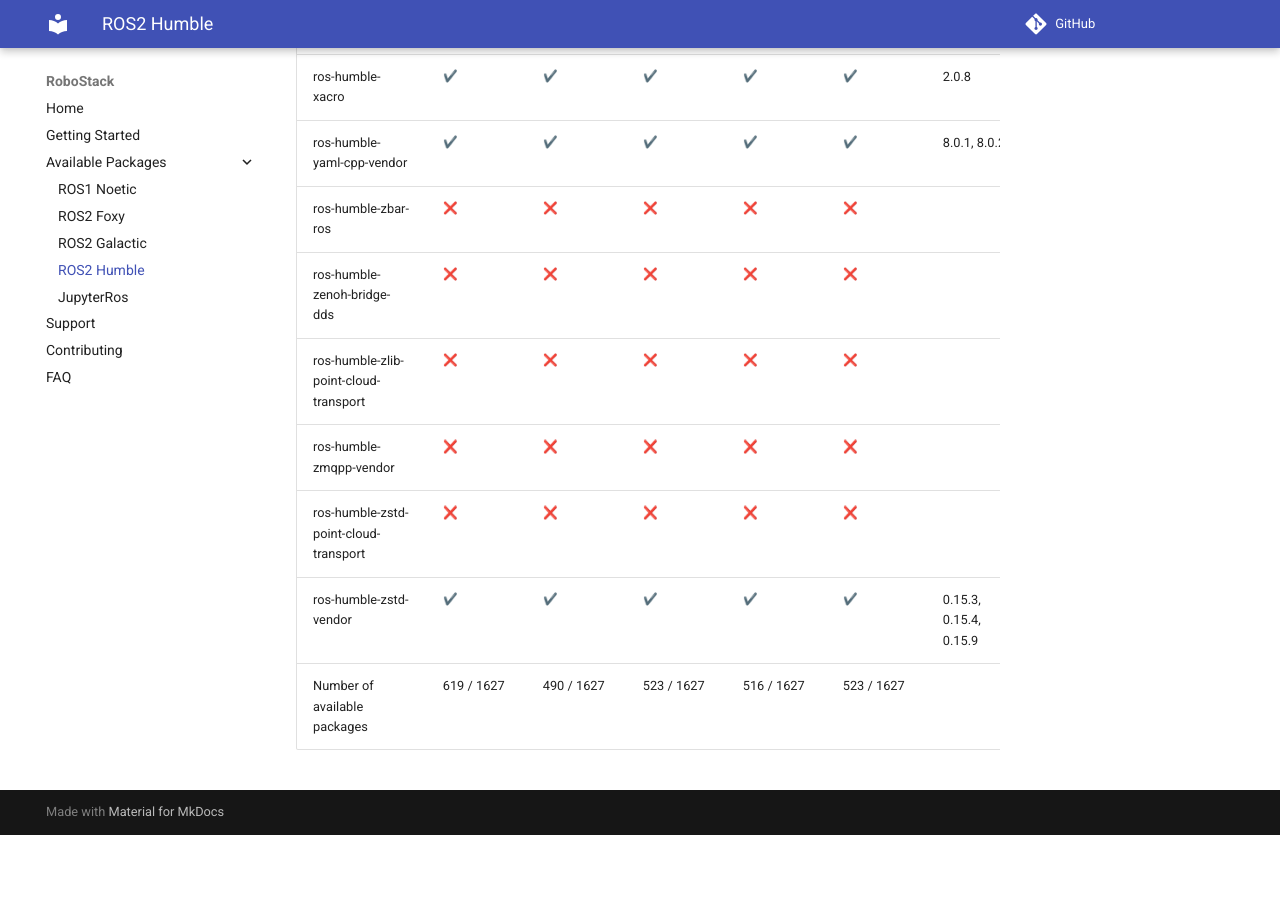
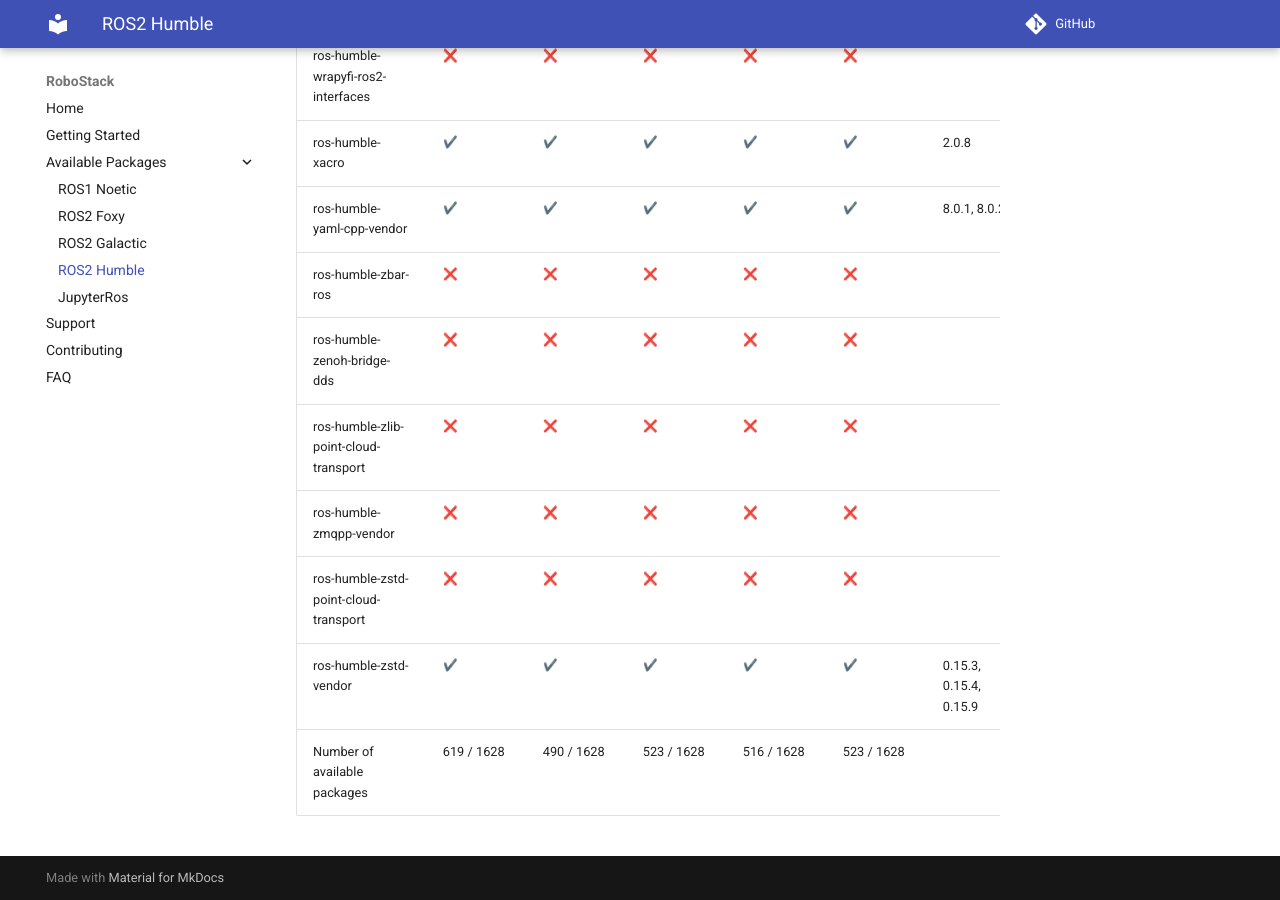
Before and after one commit to RoboStack/robostack.github.io, an MkDocs documentation site: the page built from docs/humble.md, in a window 1280 px wide and 900 px high, scrolled down 126082 px. Built offline with MkDocs 1.6.1 and Material for MkDocs 9.7.7, drawn with Linux system fonts in a browser that asks for light colours; emoji names are drawn with the system emoji font; comment, search, counter and statistics services are not loaded; before the commit the page ends 126917 px from its top, so only the background shows below that; some of the changed text lies outside the part shown.

Commit message:
Update tables

```diff
--- a/docs/humble.md
+++ b/docs/humble.md
@@ -1627,4 +1628,4 @@
 | ros-humble-zmqpp-vendor | :x: { data-sort='0' } | :x: { data-sort='0' } | :x: { data-sort='0' } | :x: { data-sort='0' } | :x: { data-sort='0' } |   |
 | ros-humble-zstd-point-cloud-transport | :x: { data-sort='0' } | :x: { data-sort='0' } | :x: { data-sort='0' } | :x: { data-sort='0' } | :x: { data-sort='0' } |   |
 | ros-humble-zstd-vendor | :heavy_check_mark: { data-sort='1' } | :heavy_check_mark: { data-sort='1' } | :heavy_check_mark: { data-sort='1' } | :heavy_check_mark: { data-sort='1' } | :heavy_check_mark: { data-sort='1' } | 0.15.3, 0.15.4, 0.15.9  |
-| Number of available packages |  619 / 1627 | 490 / 1627 | 523 / 1627 | 516 / 1627 | 523 / 1627 |
+| Number of available packages |  619 / 1628 | 490 / 1628 | 523 / 1628 | 516 / 1628 | 523 / 1628 |
```
Also changed, not shown: other parts of docs/humble.md (+1 -0 lines).
